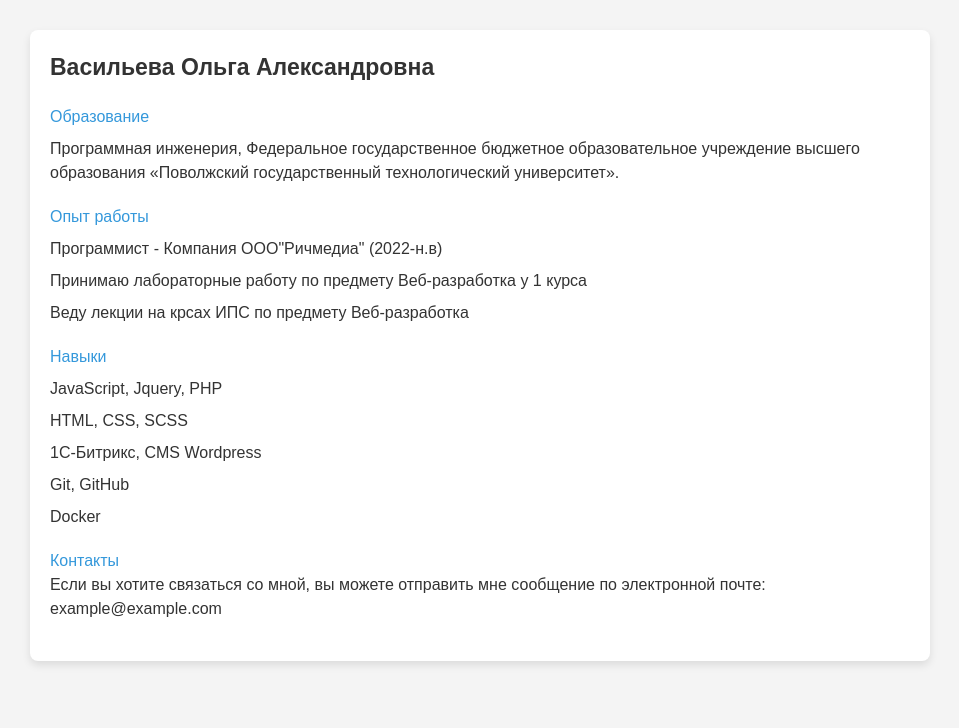
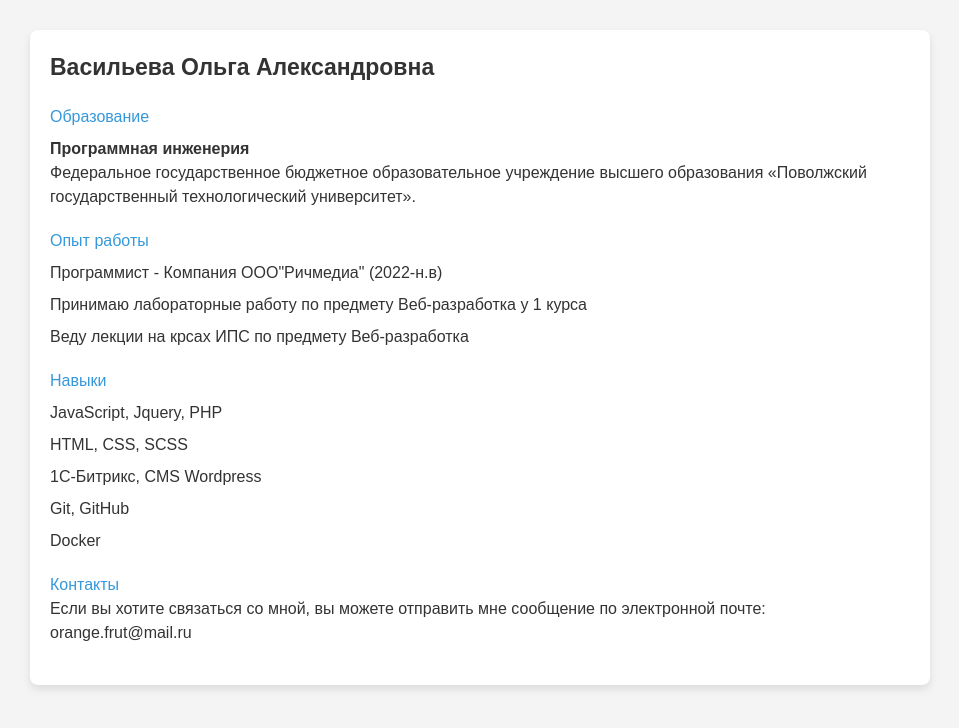
Before and after one commit to orangefrut/cv, a Next.js app: page / in a window 1280 px wide. Shown: the top 728 px of the page, without its empty margins (160-1119 px from the left). Built offline with nearby package versions, Linux system fonts and the light colour scheme.

Commit message:
чуть-чуть поправила текст

```diff
--- a/src/app/page.tsx
+++ b/src/app/page.tsx
@@ -8,7 +8,7 @@ export default function Home() {
             <section>
                 <h2>Образование</h2>
                 <ul>
-                    <li>Программная инженерия,
+                    <li><b>Программная инженерия</b><br/>
                         Федеральное государственное бюджетное образовательное учреждение высшего образования «Поволжский государственный
                         технологический университет».
                     </li>
@@ -38,8 +38,8 @@ export default function Home() {
             <section>
                 <h2>Контакты</h2>
                 <p>Если вы хотите связаться со мной, вы можете отправить мне сообщение по электронной почте: <a
-                    href="mailto:example@example.com">example@example.com</a></p>
+                    href="mailto:example@example.com">orange.frut@mail.ru</a></p>
             </section>
         </div>
-    );
+);
 }
```
